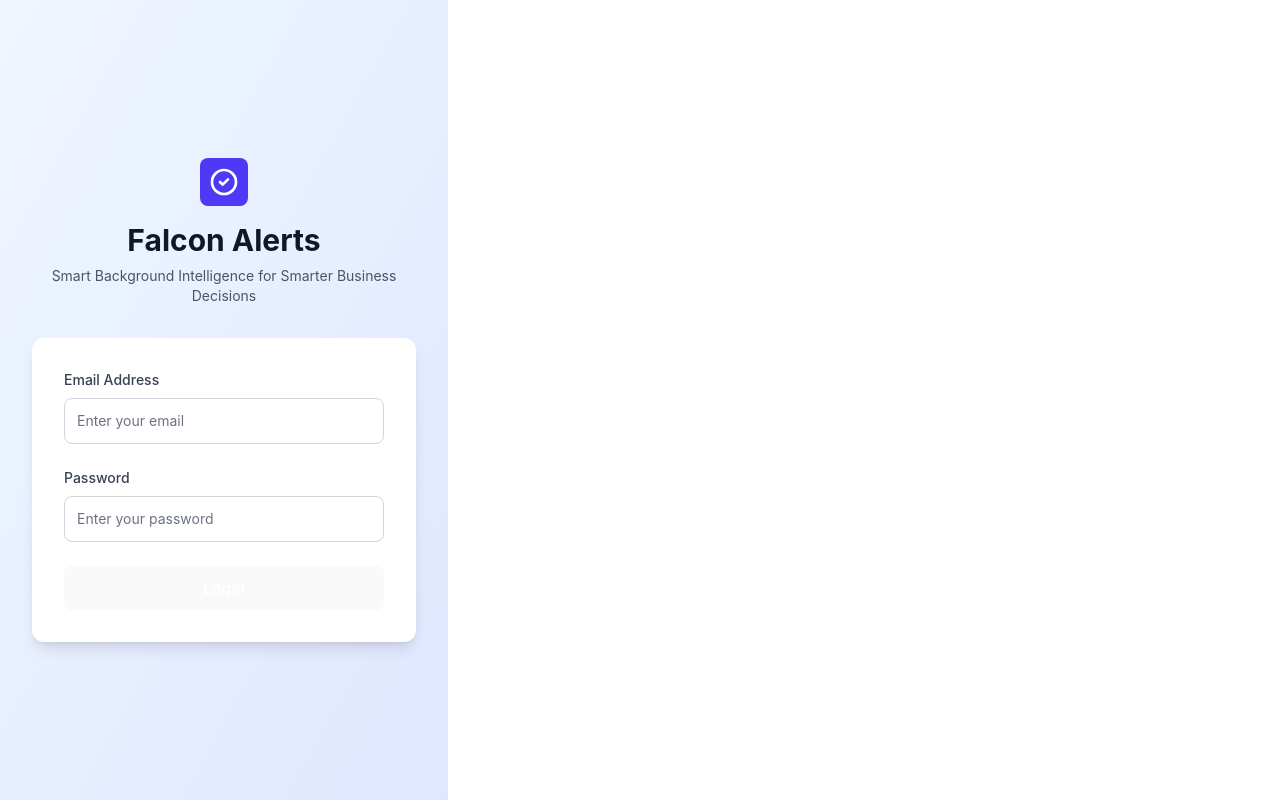
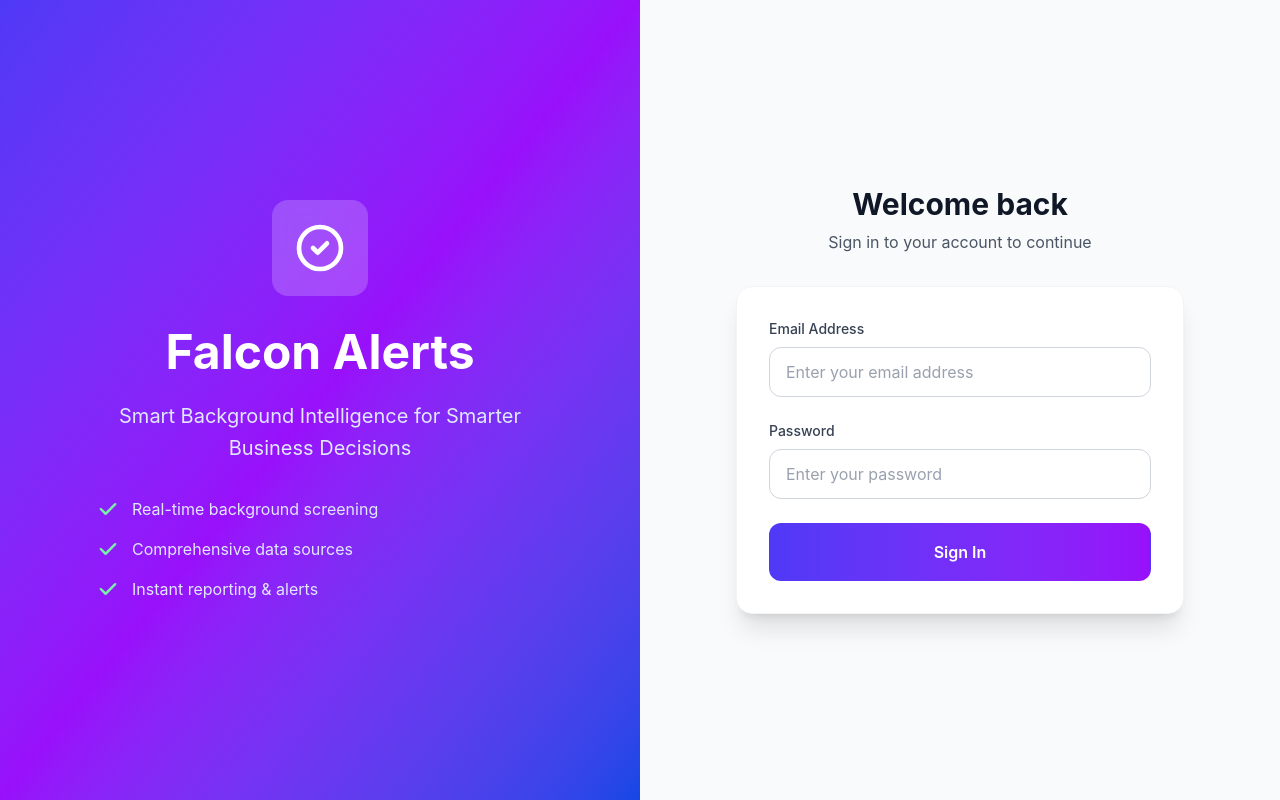
Before and after one commit to SoftwareSushi/falcon-alerts, a React (Vite) app: page /login in a window 1280 px wide. Built offline with nearby package versions, Linux system fonts and the light colour scheme.

Commit message:
fix: update layout to look full screen

```diff
--- a/src/components/Login.tsx
+++ b/src/components/Login.tsx
@@ -1,4 +1,4 @@
-import { useState, FormEvent } from 'react';
+import { useState, type FormEvent } from 'react';
 import { useNavigate } from 'react-router-dom';
 
 interface LoginProps {
@@ -18,12 +18,13 @@ export default function Login({ onLogin }: LoginProps) {
 	};
 
 	return (
-		<div className="min-h-screen flex items-center justify-center bg-gradient-to-br from-blue-50 to-indigo-100">
-			<div className="max-w-md w-full space-y-8 p-8">
-				<div className="text-center">
-					<div className="mx-auto h-12 w-12 bg-indigo-600 rounded-lg flex items-center justify-center mb-4">
+		<div className="min-h-screen flex">
+			{/* Left Side - Branding */}
+			<div className="hidden lg:flex lg:w-1/2 bg-gradient-to-br from-indigo-600 via-purple-600 to-blue-700 items-center justify-center p-12">
+				<div className="text-center text-white max-w-md">
+					<div className="mx-auto h-24 w-24 bg-white/20 backdrop-blur rounded-2xl flex items-center justify-center mb-8">
 						<svg
-							className="h-8 w-8 text-white"
+							className="h-14 w-14 text-white"
 							fill="none"
 							viewBox="0 0 24 24"
 							stroke="currentColor"
@@ -36,16 +37,103 @@ export default function Login({ onLogin }: LoginProps) {
 							/>
 						</svg>
 					</div>
-					<h2 className="text-3xl font-bold text-gray-900 mb-2">
+					<h1 className="text-5xl font-bold mb-6">Falcon Alerts</h1>
+					<p className="text-xl text-indigo-100 leading-relaxed mb-8">
+						Smart Background Intelligence for Smarter Business Decisions
+					</p>
+					<div className="space-y-4 text-left">
+						<div className="flex items-center space-x-3">
+							<svg
+								className="h-6 w-6 text-green-300"
+								fill="currentColor"
+								viewBox="0 0 20 20"
+							>
+								<path
+									fillRule="evenodd"
+									d="M16.707 5.293a1 1 0 010 1.414l-8 8a1 1 0 01-1.414 0l-4-4a1 1 0 011.414-1.414L8 12.586l7.293-7.293a1 1 0 011.414 0z"
+									clipRule="evenodd"
+								/>
+							</svg>
+							<span className="text-indigo-100">
+								Real-time background screening
+							</span>
+						</div>
+						<div className="flex items-center space-x-3">
+							<svg
+								className="h-6 w-6 text-green-300"
+								fill="currentColor"
+								viewBox="0 0 20 20"
+							>
+								<path
+									fillRule="evenodd"
+									d="M16.707 5.293a1 1 0 010 1.414l-8 8a1 1 0 01-1.414 0l-4-4a1 1 0 011.414-1.414L8 12.586l7.293-7.293a1 1 0 011.414 0z"
+									clipRule="evenodd"
+								/>
+							</svg>
+							<span className="text-indigo-100">
+								Comprehensive data sources
+							</span>
+						</div>
+						<div className="flex items-center space-x-3">
+							<svg
+								className="h-6 w-6 text-green-300"
+								fill="currentColor"
+								viewBox="0 0 20 20"
+							>
+								<path
+									fillRule="evenodd"
+									d="M16.707 5.293a1 1 0 010 1.414l-8 8a1 1 0 01-1.414 0l-4-4a1 1 0 011.414-1.414L8 12.586l7.293-7.293a1 1 0 011.414 0z"
+									clipRule="evenodd"
+								/>
+							</svg>
+							<span className="text-indigo-100">
+								Instant reporting & alerts
+							</span>
+						</div>
+					</div>
+				</div>
+			</div>
+
+			{/* Right Side - Login Form */}
+			<div className="flex-1 lg:w-1/2 bg-gray-50 flex items-center justify-center p-8">
+				<div className="max-w-md w-full space-y-8">
+					{/* Mobile Logo */}
+					<div className="text-center lg:hidden">
+						<div className="mx-auto h-16 w-16 bg-indigo-600 rounded-lg flex items-center justify-center mb-6">
+							<svg
+								className="h-10 w-10 text-white"
+								fill="none"
+								viewBox="0 0 24 24"
+								stroke="currentColor"
+							>
+								<path
+									strokeLinecap="round"
+									strokeLinejoin="round"
+									strokeWidth={2}
+									d="M9 12l2 2 4-4m6 2a9 9 0 11-18 0 9 9 0 0118 0z"
+								/>
+							</svg>
+						</div>
+						<h2 className="text-3xl font-bold text-gray-900 mb-3">
 							Falcon Alerts
 						</h2>
-					<p className="text-gray-600 text-sm">
+						<p className="text-gray-600">
 							Smart Background Intelligence for Smarter Business Decisions
 						</p>
 					</div>
 
+					{/* Welcome Text */}
+					<div className="text-center">
+						<h2 className="text-3xl font-bold text-gray-900 mb-2">
+							Welcome back
+						</h2>
+						<p className="text-gray-600">
+							Sign in to your account to continue
+						</p>
+					</div>
+
 					<form
-					className="mt-8 space-y-6 bg-white p-8 rounded-xl shadow-lg"
+						className="space-y-6 bg-white p-8 rounded-2xl shadow-xl border border-gray-100"
 						onSubmit={handleSubmit}
 					>
 						<div>
@@ -63,8 +151,8 @@ export default function Login({ onLogin }: LoginProps) {
 								required
 								value={email}
 								onChange={(e) => setEmail(e.target.value)}
-							className="appearance-none relative block w-full px-3 py-3 border border-gray-300 placeholder-gray-500 text-gray-900 rounded-lg focus:outline-none focus:ring-indigo-500 focus:border-indigo-500 focus:z-10 sm:text-sm"
-							placeholder="Enter your email"
+								className="appearance-none block w-full px-4 py-3 border border-gray-300 placeholder-gray-400 text-gray-900 rounded-xl focus:outline-none focus:ring-2 focus:ring-indigo-500 focus:border-transparent transition-colors"
+								placeholder="Enter your email address"
 							/>
 						</div>
 
@@ -83,7 +171,7 @@ export default function Login({ onLogin }: LoginProps) {
 								required
 								value={password}
 								onChange={(e) => setPassword(e.target.value)}
-							className="appearance-none relative block w-full px-3 py-3 border border-gray-300 placeholder-gray-500 text-gray-900 rounded-lg focus:outline-none focus:ring-indigo-500 focus:border-indigo-500 focus:z-10 sm:text-sm"
+								className="appearance-none block w-full px-4 py-3 border border-gray-300 placeholder-gray-400 text-gray-900 rounded-xl focus:outline-none focus:ring-2 focus:ring-indigo-500 focus:border-transparent transition-colors"
 								placeholder="Enter your password"
 							/>
 						</div>
@@ -91,13 +179,14 @@ export default function Login({ onLogin }: LoginProps) {
 						<div>
 							<button
 								type="submit"
-							className="group relative w-full flex justify-center py-3 px-4 border border-transparent text-sm font-medium rounded-lg text-white bg-indigo-600 hover:bg-indigo-700 focus:outline-none focus:ring-2 focus:ring-offset-2 focus:ring-indigo-500 transition-colors duration-200"
+								className="w-full flex justify-center py-4 px-4 border border-transparent text-base font-semibold rounded-xl text-white bg-gradient-to-r from-indigo-600 to-purple-600 hover:from-indigo-700 hover:to-purple-700 focus:outline-none focus:ring-2 focus:ring-offset-2 focus:ring-indigo-500 transition-all duration-200 transform hover:scale-[1.02]"
 							>
-							Login
+								Sign In
 							</button>
 						</div>
 					</form>
 				</div>
 			</div>
+		</div>
 	);
 }
--- a/src/index.css
+++ b/src/index.css
@@ -5,66 +5,19 @@
 	line-height: 1.5;
 	font-weight: 400;
 
-	color-scheme: light dark;
-	color: rgba(255, 255, 255, 0.87);
-	background-color: #242424;
-
 	font-synthesis: none;
 	text-rendering: optimizeLegibility;
 	-webkit-font-smoothing: antialiased;
 	-moz-osx-font-smoothing: grayscale;
 }
 
-a {
-	font-weight: 500;
-	color: #646cff;
-	text-decoration: inherit;
-}
-a:hover {
-	color: #535bf2;
-}
-
 body {
 	margin: 0;
-	display: flex;
-	place-items: center;
 	min-width: 320px;
 	min-height: 100vh;
 }
 
-h1 {
-	font-size: 3.2em;
-	line-height: 1.1;
+#root {
+	width: 100%;
+	min-height: 100vh;
 }
-
-button {
-	border-radius: 8px;
-	border: 1px solid transparent;
-	padding: 0.6em 1.2em;
-	font-size: 1em;
-	font-weight: 500;
-	font-family: inherit;
-	background-color: #1a1a1a;
-	cursor: pointer;
-	transition: border-color 0.25s;
-}
-button:hover {
-	border-color: #646cff;
-}
-button:focus,
-button:focus-visible {
-	outline: 4px auto -webkit-focus-ring-color;
-}
-
-@media (prefers-color-scheme: light) {
-	:root {
-		color: #213547;
-		background-color: #ffffff;
-	}
-	a:hover {
-		color: #747bff;
-	}
-	button {
-		background-color: #f9f9f9;
-	}
-}
```
Lines whose indentation alone changed are shown as unchanged.
